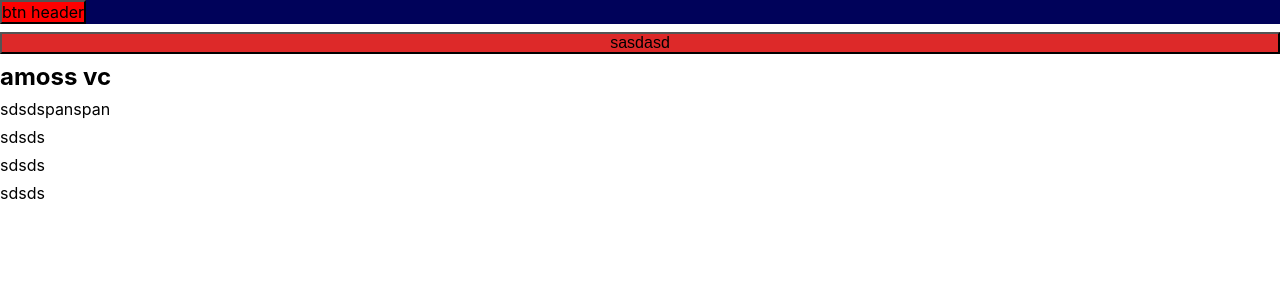
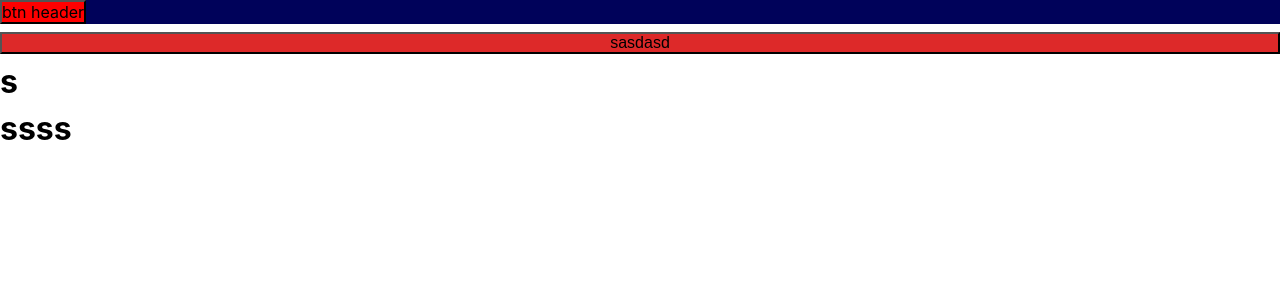
Before and after one commit to TonyzCataldo/Fork-, a React (Vite) app: page / in a window 1280 px wide. Shown: the top 300 px of the page. Built offline with nearby package versions, Linux system fonts and the light colour scheme.

Commit message:
mudei a branch

```diff
--- a/src/App.tsx
+++ b/src/App.tsx
@@ -6,13 +6,8 @@ function App() {
     <S.Container>
       <Header />
       <Button crazy> sasdasd</Button>
-      <h2>amoss vc</h2>
-      <p>
-        sdsd<span>spanspan</span>
-      </p>
-      <p>sdsds</p>
-      <p>sdsds</p>
-      <p>sdsds</p>
+      <h1>s</h1>
+      <h1>ssss</h1>
     </S.Container>
   );
 }
```
